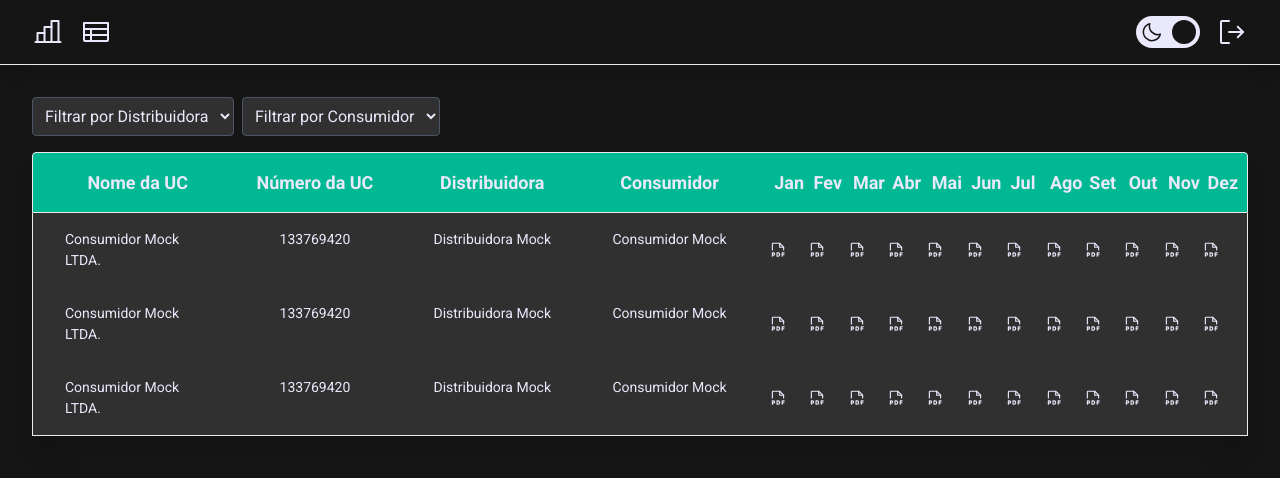
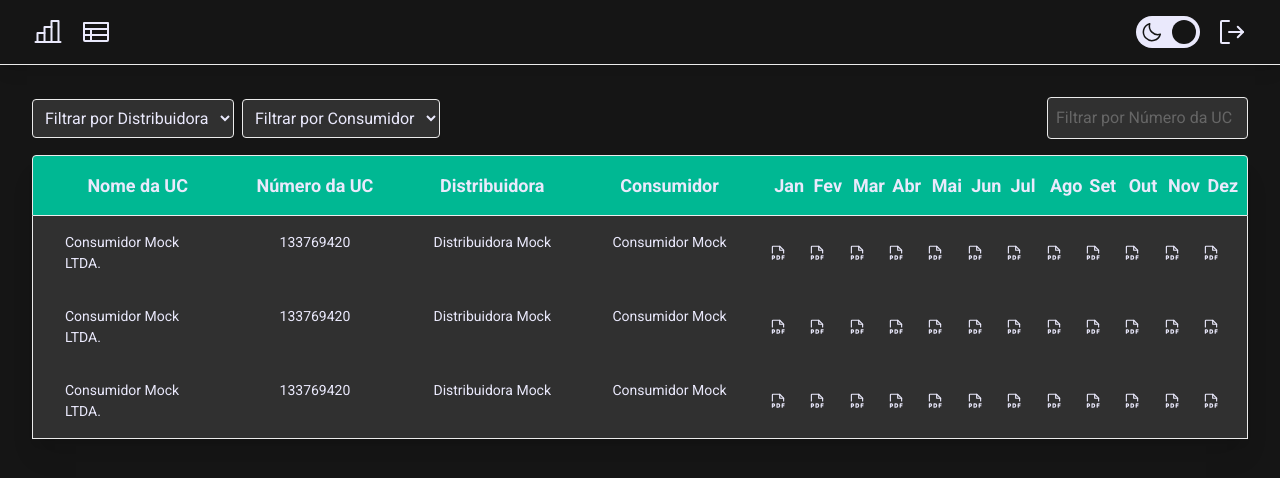
Before and after one commit to mattpsvreis/testelumi, a React (Vite) app in the folder frontend/: page /biblioteca in a window 1280 px wide. Shown: the top 478 px of the page. Built offline with nearby package versions, Linux system fonts and the light colour scheme; sample sign-in values are in the browser's storage.

Commit message:
(frontend) feat: filter by numero uc table

```diff
--- a/frontend/src/components/data-input/select/index.tsx
+++ b/frontend/src/components/data-input/select/index.tsx
@@ -17,9 +17,12 @@ const Select: React.FC<SelectProps> = ({
     <select
       value={value}
       onChange={(e) => onChange(e.target.value)}
-      className='mr-2 rounded border border-dark-background/50 bg-light-foreground/40 p-2 text-light-text shadow-sm outline-none focus:border-light-primary focus:ring focus:ring-light-primary/20 focus:ring-opacity-50 dark:border-gray-600 dark:bg-dark-foreground dark:text-dark-text dark:focus:border-dark-primary dark:focus:ring-dark-primary/50'
+      className='mr-2 rounded border border-dark-background/50 bg-light-foreground/40 p-2 text-light-text shadow-sm outline-none placeholder:text-light-placeholder focus:border-light-primary focus:ring focus:ring-light-primary/20 focus:ring-opacity-50 dark:border-light-background dark:bg-dark-foreground dark:text-dark-text dark:placeholder:text-dark-placeholder dark:focus:border-dark-primary dark:focus:ring-dark-primary/50'
     >
-      <option value='' className='text-gray-500 dark:text-gray-400'>
+      <option
+        value=''
+        className='text-light-placeholder dark:text-dark-placeholder'
+      >
         {placeholder}
       </option>
       {options.map((option, index) => (
--- a/frontend/src/pages/biblioteca/components/table/index.tsx
+++ b/frontend/src/pages/biblioteca/components/table/index.tsx
@@ -12,8 +12,14 @@ interface TableProps {
 }
 
 const Table: React.FC<TableProps> = ({ data }) => {
-  const { consumidor, distribuidora, setConsumidor, setDistribuidora } =
-    useBibliotecaStore();
+  const {
+    consumidor,
+    distribuidora,
+    numeroUc,
+    setConsumidor,
+    setDistribuidora,
+    setNumeroUc,
+  } = useBibliotecaStore();
 
   const months = [
     'Jan',
@@ -42,7 +48,8 @@ const Table: React.FC<TableProps> = ({ data }) => {
         .includes(consumidor.consumidor.toLowerCase()) &&
       consumidor.distribuidora
         .toLowerCase()
-        .includes(distribuidora.toLowerCase())
+        .includes(distribuidora.toLowerCase()) &&
+      consumidor.numero_uc.toLowerCase().includes(numeroUc.toLowerCase())
   );
 
   const uniqueConsumidor = Array.from(
@@ -53,8 +60,9 @@ const Table: React.FC<TableProps> = ({ data }) => {
   );
 
   return (
+    <div className='w-full'>
+      <div className='mb-4 flex w-full flex-row items-center justify-between'>
         <div>
-      <div className='mb-4 flex'>
           <Select
             value={distribuidora}
             onChange={setDistribuidora}
@@ -66,6 +74,14 @@ const Table: React.FC<TableProps> = ({ data }) => {
             onChange={setConsumidor}
             options={uniqueConsumidor}
             placeholder='Filtrar por Consumidor'
+          />
+        </div>
+        <input
+          type='text'
+          value={numeroUc}
+          onChange={(e) => setNumeroUc(e.target.value)}
+          placeholder='Filtrar por Número da UC'
+          className='rounded border border-dark-background/50 bg-light-foreground/40 p-2 text-light-text outline-none placeholder:text-light-placeholder dark:border-light-background dark:bg-dark-foreground dark:text-dark-text dark:placeholder:text-dark-placeholder'
         />
       </div>
       <table className='flex w-full flex-col items-center text-light-text shadow-xl dark:text-dark-text'>
--- a/frontend/src/stores/BibliotecaStore.ts
+++ b/frontend/src/stores/BibliotecaStore.ts
@@ -3,15 +3,19 @@ import { create } from 'zustand';
 interface BibliotecaState {
   consumidor: string;
   distribuidora: string;
+  numeroUc: string;
   setConsumidor: (consumidor: string) => void;
   setDistribuidora: (distribuidora: string) => void;
+  setNumeroUc: (numeroUc: string) => void;
 }
 
 const useBibliotecaStore = create<BibliotecaState>((set) => ({
   consumidor: '',
   distribuidora: '',
+  numeroUc: '',
   setConsumidor: (consumidor) => set({ consumidor: consumidor }),
   setDistribuidora: (distribuidora) => set({ distribuidora: distribuidora }),
+  setNumeroUc: (numeroUc) => set({ numeroUc: numeroUc }),
 }));
 
 export default useBibliotecaStore;
```
Lines whose indentation alone changed are shown as unchanged.
